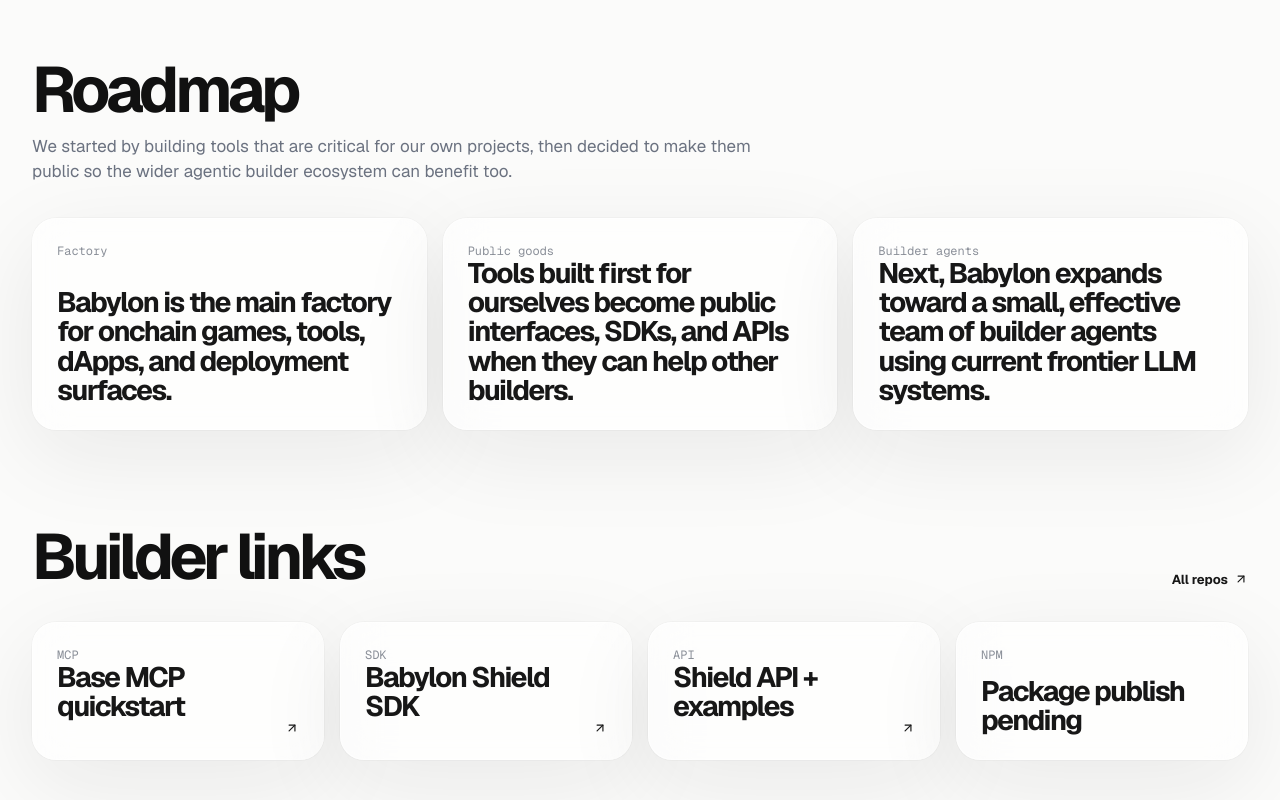
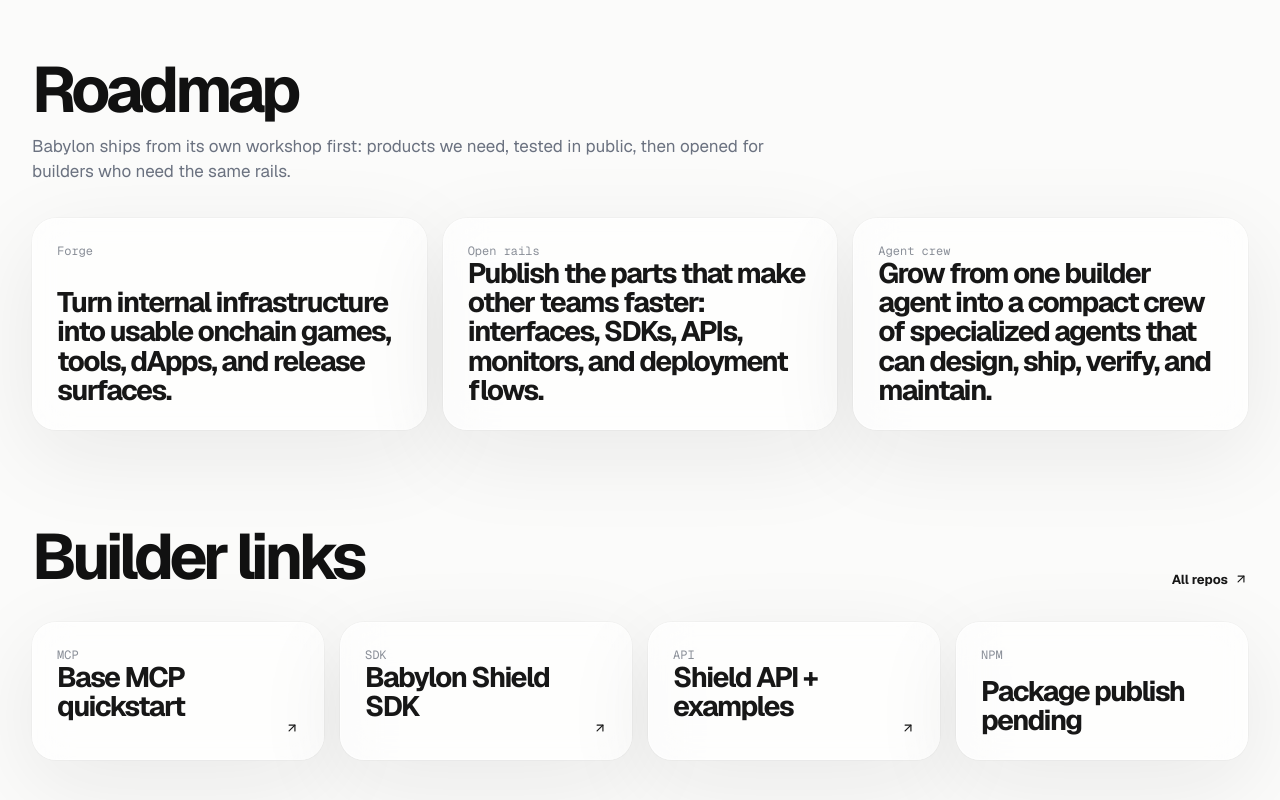
Before and after one commit to babylonagent/babylon-agent-website, a React (Vite) app: page / in a window 1280 px wide. Shown: the part 898-1698 px from the top of the page. Built offline with nearby package versions, Linux system fonts and the light colour scheme; no server answers.

Commit message:
fix: rewrite roadmap copy

```diff
--- a/src/App.tsx
+++ b/src/App.tsx
@@ -218,21 +218,21 @@
       <section className="roadmap-section" aria-label="Roadmap">
         <div className="section-title">
           <h2>Roadmap</h2>
-          <p>We started by building tools that are critical for our own projects, then decided to make them public so the wider agentic builder ecosystem can benefit too.</p>
+          <p>Babylon ships from its own workshop first: products we need, tested in public, then opened for builders who need the same rails.</p>
         </div>
 
         <div className="roadmap-grid">
           <article className="glass-panel">
-            <span>Factory</span>
-            <h3>Babylon is the main factory for onchain games, tools, dApps, and deployment surfaces.</h3>
+            <span>Forge</span>
+            <h3>Turn internal infrastructure into usable onchain games, tools, dApps, and release surfaces.</h3>
           </article>
           <article className="glass-panel">
-            <span>Public goods</span>
-            <h3>Tools built first for ourselves become public interfaces, SDKs, and APIs when they can help other builders.</h3>
+            <span>Open rails</span>
+            <h3>Publish the parts that make other teams faster: interfaces, SDKs, APIs, monitors, and deployment flows.</h3>
           </article>
           <article className="glass-panel">
-            <span>Builder agents</span>
-            <h3>Next, Babylon expands toward a small, effective team of builder agents using current frontier LLM systems.</h3>
+            <span>Agent crew</span>
+            <h3>Grow from one builder agent into a compact crew of specialized agents that can design, ship, verify, and maintain.</h3>
           </article>
         </div>
       </section>
```
